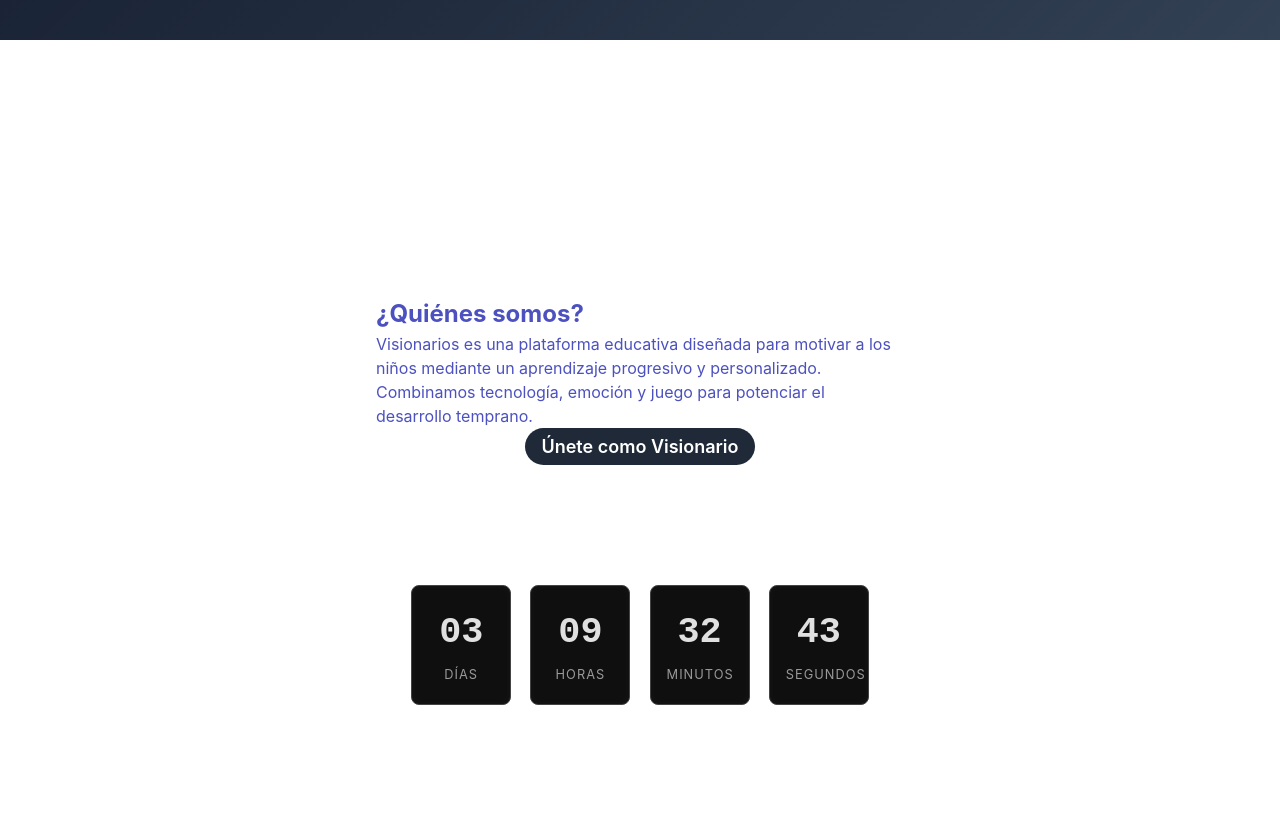
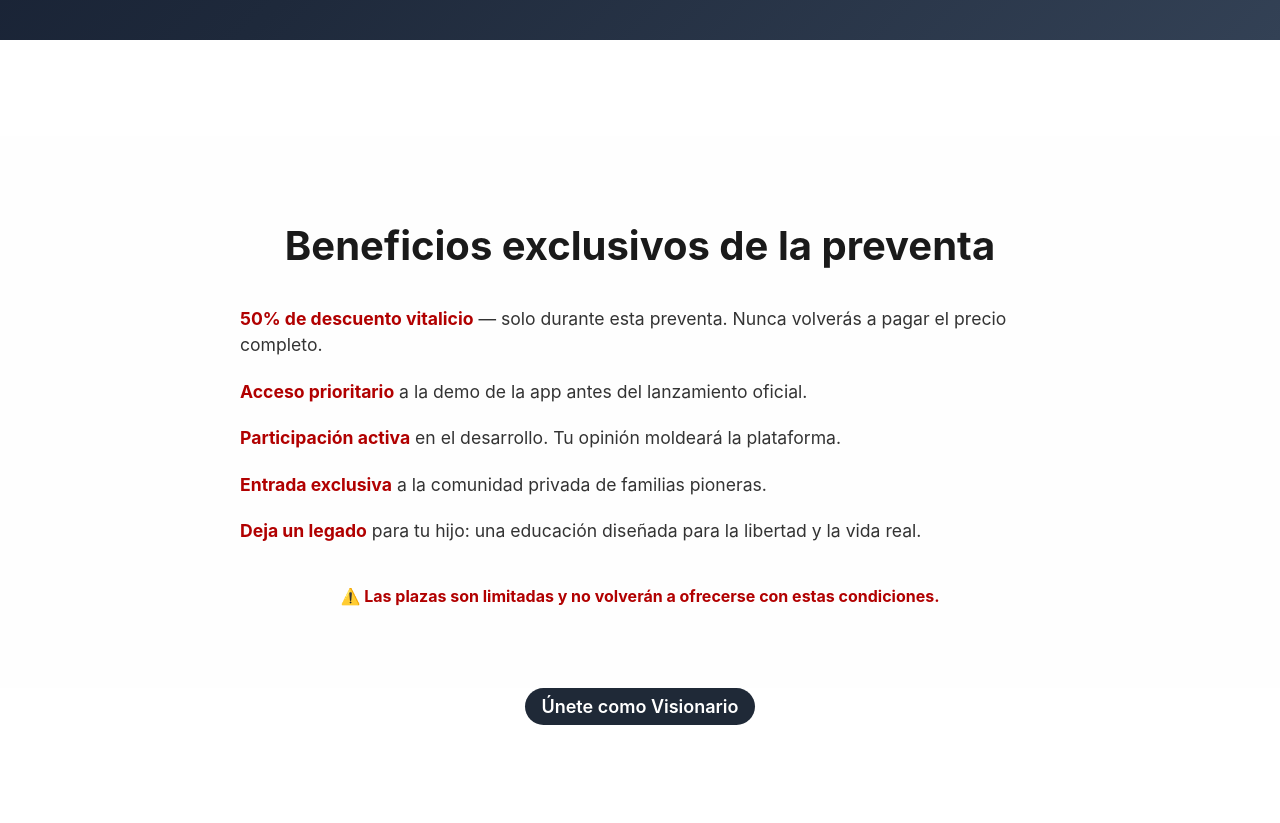
Before and after one commit to conochobasta/visionarios, a Next.js app: page / in a window 1280 px wide. Shown: the part 800-1623 px from the top of the page. Built offline with nearby package versions, Linux system fonts and the light colour scheme.

Commit message:
"push 30/06/2025 beneficios exclusivos"

```diff
--- a/components/ui/FAQS.jsx
+++ b/components/ui/FAQS.jsx
@@ -25,7 +25,7 @@ export default function FAQS() {
     },
   ];
 
-  const [ref, inView] = useInView({ triggerOnce: true, threshold: 0.2 });
+  const [ref, inView] = useInView({ triggerOnce: false, threshold: 0.2 });
 
   return (
     <motion.div
--- a/components/ui/Hero.jsx
+++ b/components/ui/Hero.jsx
@@ -28,7 +28,9 @@ export default function Hero() {
             animate={inView ? { opacity: 1, x: 0 } : { opacity: 0, x: -20 }}
             transition={{ duration: 1, delay: 0.2 }}
           >
-            La plataforma educativa que transforma la curiosidad en aprendizaje.
+            Accede a nuestra demo exclusiva y participa activamente en su desarrollo.
+            <br />
+            Plazas limitadas para familias visionarias comprometidas con la libertad educativa.
           </motion.p>
 
           <motion.button
@@ -37,7 +39,7 @@ export default function Hero() {
             animate={inView ? { opacity: 1, y: 0 } : { opacity: 0, y: 10 }}
             transition={{ duration: 0.5, delay: 0.4 }}
           >
-            Empezar ahora
+            Conviértete en fundador de Visionarios.
           </motion.button>
         </div>
 
--- a/components/ui/QuienesSomos.jsx
+++ b/components/ui/QuienesSomos.jsx
@@ -1,13 +1,20 @@
-export default  function QuienesSomos() {
+export default function QuienesSomos() {
   return (
-    <section id="about" className="section py-16 bg-white">
-      <div className="container mx-auto flex flex-col md:flex-row items-center gap-10 px-4">
-        <div className="md:w-1/2">
-          <h2 className="text-3xl font-bold mb-4">¿Quiénes somos?</h2>
-          <p className="text-lg text-gray-700">
-            Visionarios es una plataforma educativa diseñada para motivar a los niños mediante un
-            aprendizaje progresivo y personalizado. Combinamos tecnología, emoción y juego para
-            potenciar el desarrollo temprano.
+    <section id="about" className="about-section">
+      <div className="about-container">
+        <div className="about-text">
+          <h2 className="about-title">Forjamos mentes libres desde la infancia</h2>
+          <p className="about-paragraph">
+            En <strong>Visionarios</strong>, no creamos una simple aplicación educativa. Diseñamos una experiencia formativa
+            única para que los niños de <strong>3 a 6 años</strong> desarrollen las habilidades que marcarán su vida:
+            pensamiento crítico, autonomía y confianza en sí mismos.
+          </p>
+          <p className="about-paragraph">
+            Nuestra misión es clara: elevar la educación temprana a un nuevo estándar. Fusionamos neurociencia,
+            pedagogía activa y tecnología para cultivar el potencial humano desde la raíz.
+          </p>
+          <p className="about-paragraph">
+            No educamos para el sistema. Educamos para la vida.
           </p>
         </div>
       </div>
--- /dev/null
+++ b/components/ui/beneficiosExclusivos.jsx
@@ -0,0 +1,32 @@
+import React from "react";
+
+export default function Beneficios() {
+  return (
+    <section id="beneficios" className="beneficios-section">
+      <div className="beneficios-container">
+        <h2 className="beneficios-title">Beneficios exclusivos de la preventa</h2>
+        <ul className="beneficios-list">
+          <li>
+            <strong>50% de descuento vitalicio</strong> — solo durante esta preventa.
+            Nunca volverás a pagar el precio completo.
+          </li>
+          <li>
+            <strong>Acceso prioritario</strong> a la demo de la app antes del lanzamiento oficial.
+          </li>
+          <li>
+            <strong>Participación activa</strong> en el desarrollo. Tu opinión moldeará la plataforma.
+          </li>
+          <li>
+            <strong>Entrada exclusiva</strong> a la comunidad privada de familias pioneras.
+          </li>
+          <li>
+            <strong>Deja un legado</strong> para tu hijo: una educación diseñada para la libertad y la vida real.
+          </li>
+        </ul>
+        <p className="beneficios-aviso">
+          ⚠️ Las plazas son limitadas y no volverán a ofrecerse con estas condiciones.
+        </p>
+      </div>
+    </section>
+  );
+}
--- a/pages/index.jsx
+++ b/pages/index.jsx
@@ -8,6 +8,7 @@ import Hero from '@/components/ui/Hero';
 import QuienesSomos from '@/components/ui/QuienesSomos';
 import FAQS from '@/components/ui/FAQS.jsx';
 import CountDownTimer from '@/components/ui/countdownTimer.jsx';
+import BeneficiosExclusivos from '@/components/ui/beneficiosExclusivos.jsx';
 import VerticalTimeLine from "@/components/ui/VerticalTimeLine";
 import { VerticalTimeline, VerticalTimelineElement }  from 'react-vertical-timeline-component';
 import 'react-vertical-timeline-component/style.min.css';
@@ -61,8 +62,9 @@ export default function VisionariosLanding() {
     <main className="main-content">
 
       {/* QuienesSomos */}
-      <section id="QuienesSomos" className="form-section webSection">
-        <QuienesSomos />
+      <section id="QuienesSomos" className=" webSection">
+       {/* <QuienesSomos />*/}
+        <BeneficiosExclusivos />
       </section>
 
       {/* Contenedor Únete */}
--- a/styles/styles.css
+++ b/styles/styles.css
@@ -46,9 +46,7 @@ nav .nav-links a:hover {
 
 /* Espaciado para main (compensa navbar fijo) */
 main {
-  padding-top: 10rem;
- /* padding-left: 1.5rem;
-  padding-right: 1.5rem;*/
+
   margin: 0 auto;
 }
 
@@ -554,3 +552,89 @@ footer a:hover {
 /****************************************************************/
 /*HERO FIN*/
 /****************************************************************/
+/***************************************************************/
+/*QUIENES SOMOS*/
+/**************************************************************/
+.about-section {
+  padding: 80px 0;
+  background-color: #fff;
+}
+
+.about-container {
+  max-width: 1200px;
+  margin: 0 auto;
+  padding: 0 24px;
+  display: flex;
+  flex-direction: column;
+  gap: 48px;
+}
+
+.about-text {
+  width: 100%;
+}
+
+.about-title {
+  font-size: 2.5rem;
+  font-weight: 800;
+  color: #222;
+  margin-bottom: 24px;
+  line-height: 1.3;
+}
+
+.about-paragraph {
+  font-size: 1.125rem;
+  color: #444;
+  line-height: 1.7;
+  margin-bottom: 20px;
+}
+/***************************************************************/
+/*QUIENES SOMOS FIN*/
+/**************************************************************/
+
+/***************************************************************/
+/*Beneficios exclusivos*/
+/**************************************************************/
+.beneficios-section {
+  background-color: #fefefe;
+  padding: 80px 20px;
+  text-align: center;
+}
+
+.beneficios-container {
+  max-width: 800px;
+  margin: 0 auto;
+}
+
+.beneficios-title {
+  font-size: 2.5rem;
+  color: #1a1a1a;
+  margin-bottom: 30px;
+  font-weight: 700;
+}
+
+.beneficios-list {
+  list-style: none;
+  padding: 0;
+  margin-bottom: 40px;
+  text-align: left;
+}
+
+.beneficios-list li {
+  font-size: 1.1rem;
+  margin-bottom: 20px;
+  color: #333;
+}
+
+.beneficios-list li strong {
+  color: #b10000;
+}
+
+.beneficios-aviso {
+  font-size: 1rem;
+  color: #b10000;
+  font-weight: bold;
+}
+
+/***************************************************************/
+/*beneficios exclusivos FIN*/
+/**************************************************************/
```
